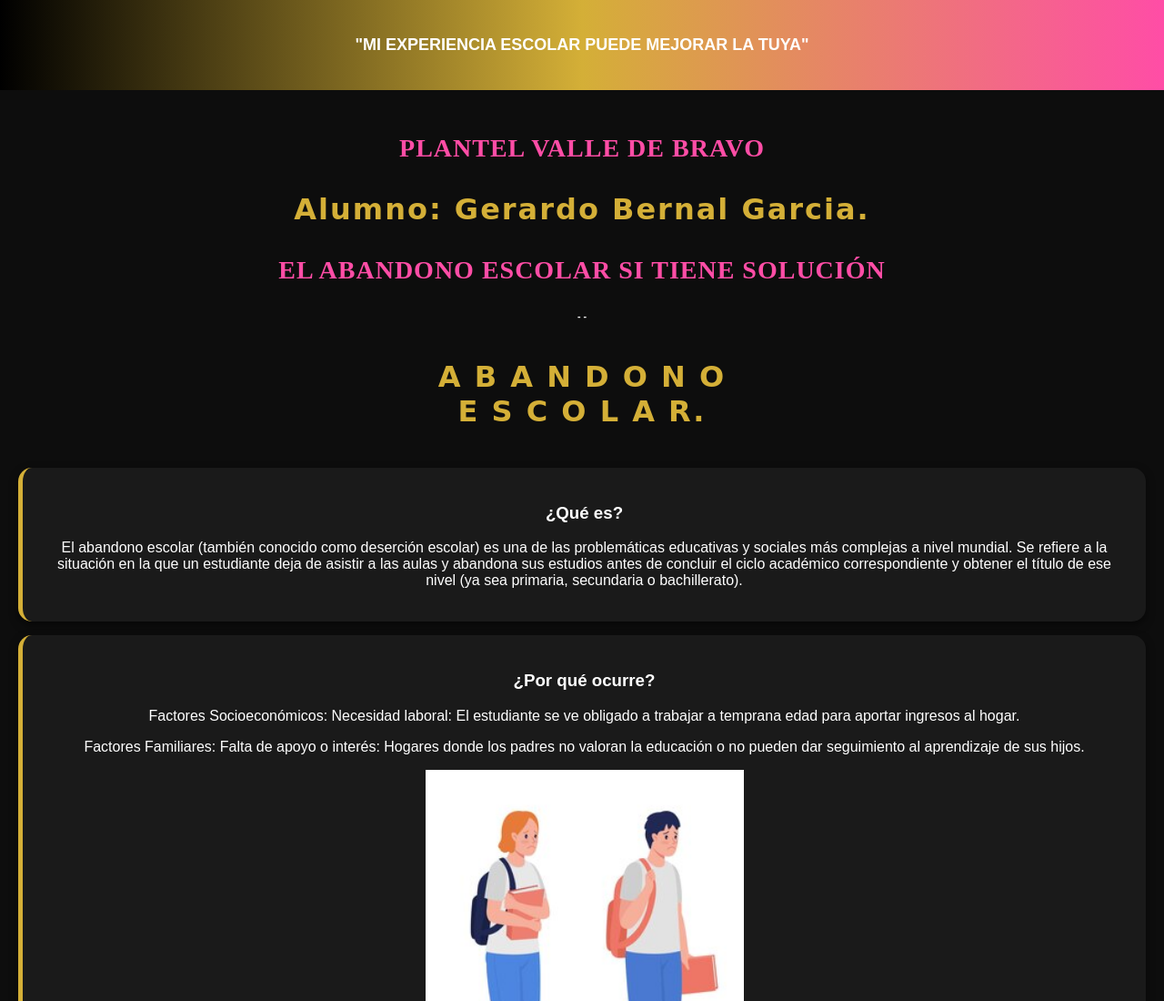
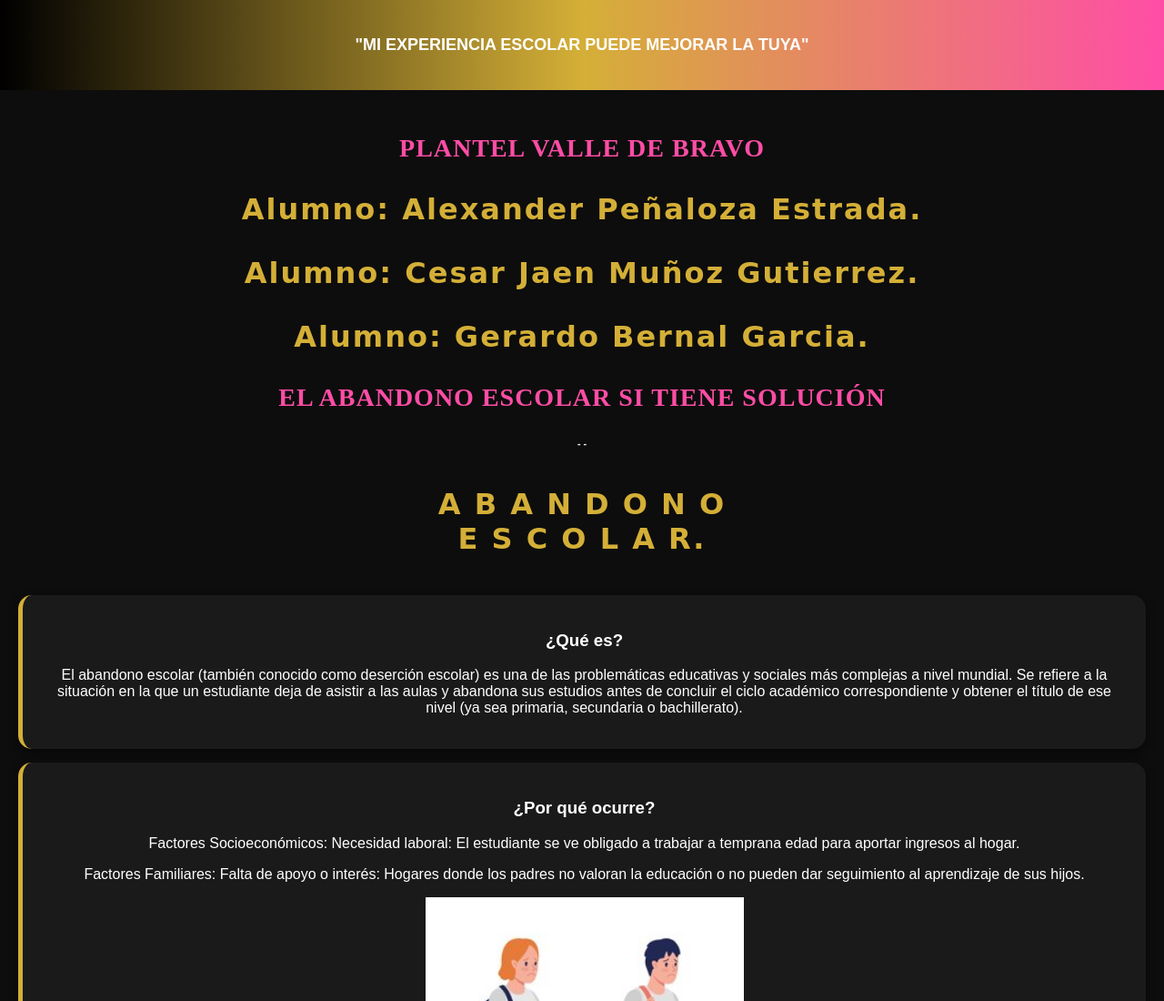
Before and after one commit to Gerardo-BG/CECyTEM-Mi-experiencia-escolar-puede-mejorar-la-tuya., a plain HTML site: page Quees.html in a window 1280 px wide. Shown: the top 1100 px of the page at 91% size. Drawn offline with Linux system fonts and the light colour scheme.

Commit message:
Quees.html

```diff
--- a/Quees.html
+++ b/Quees.html
@@ -110,6 +110,8 @@ body{
 <div class="container">
 
 <h3 style="font-family: 'Playfair Display', serif; font-size:28px; color:#ff4da6; text-align:center; letter-spacing:1px;"> PLANTEL VALLE DE BRAVO </h3>
+  <h3 style="font-family: 'Great Vibes', cursive; font-size:32px; color:#d4af37; text-align:center; letter-spacing:2px;"> Alumno: Alexander Peñaloza Estrada. </h3>
+  <h3 style="font-family: 'Great Vibes', cursive; font-size:32px; color:#d4af37; text-align:center; letter-spacing:2px;"> Alumno: Cesar Jaen Muñoz Gutierrez. </h3>
    <h3 style="font-family: 'Great Vibes', cursive; font-size:32px; color:#d4af37; text-align:center; letter-spacing:2px;"> Alumno: Gerardo Bernal Garcia. </h3>
 <h3 style="font-family: 'Playfair Display', serif; font-size:28px; color:#ff4da6; text-align:center; letter-spacing:1px;"> EL  ABANDONO ESCOLAR SI TIENE SOLUCIÓN </h3>
  <h6>-  - </h6>
```
